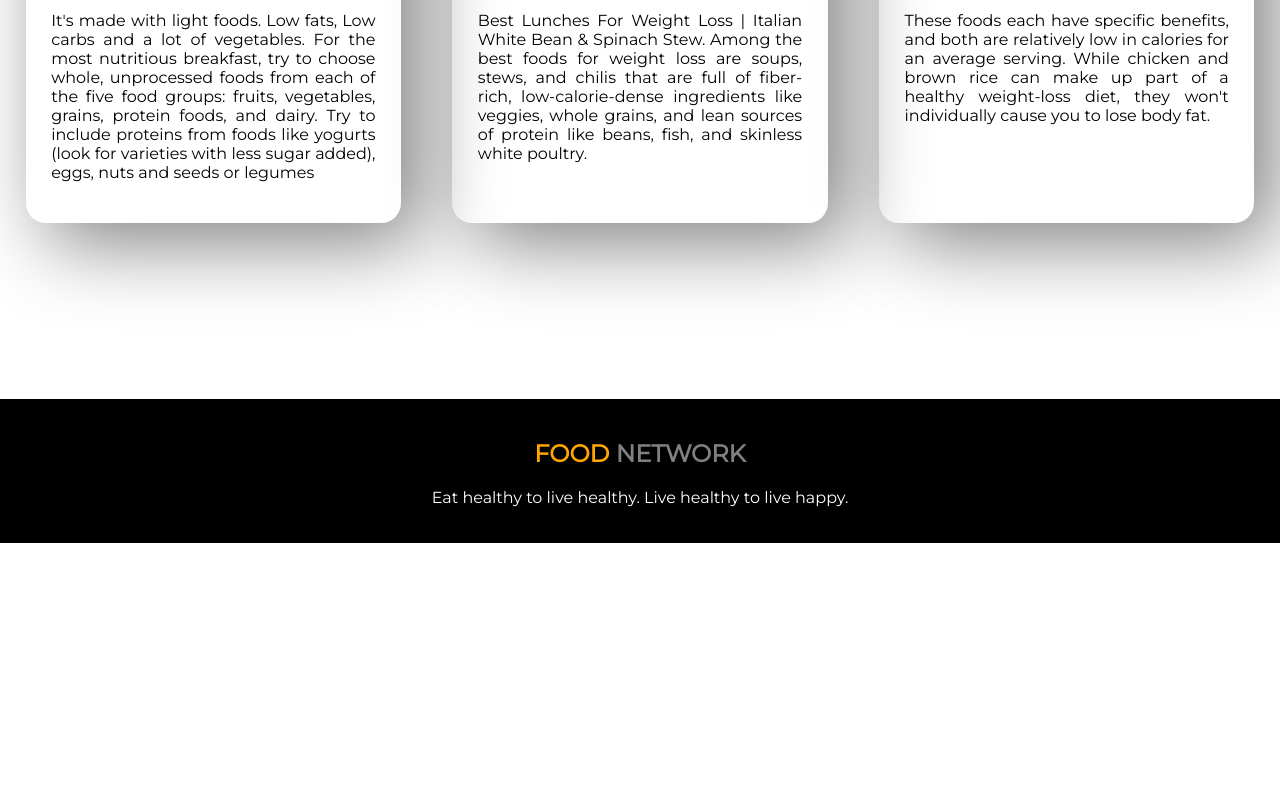
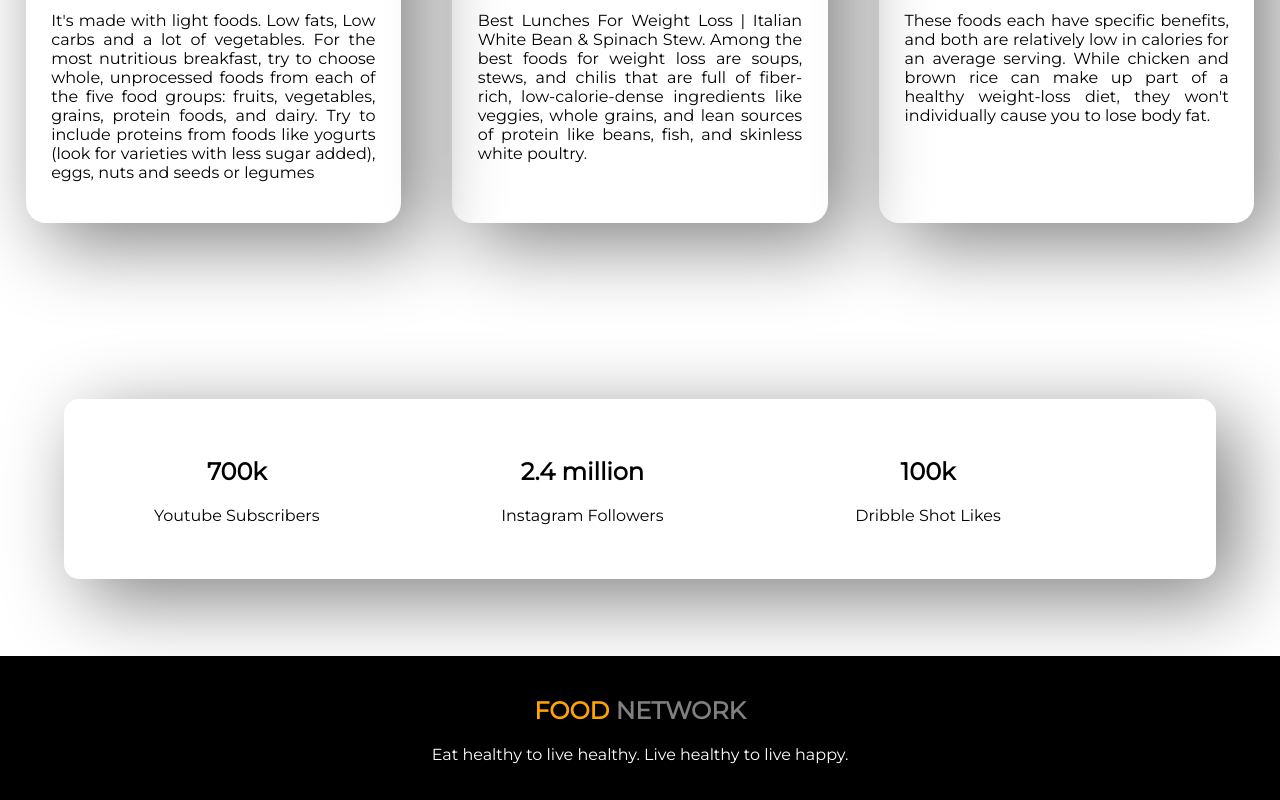
Before and after one commit to AbirSharkar/food_network, a plain HTML site: page index.html in a window 1280 px wide. Shown: the part 1968-2768 px from the top of the page. Before the commit the page ends 2511 px from the top, so only its background shows below. Drawn offline with Linux system fonts and the light colour scheme.

Commit message:
Finally final commit

```diff
--- a/index.html
+++ b/index.html
@@ -103,6 +103,26 @@
         </div>
     </section>
 
+    <section class="likes">
+        <div>
+            <h1>700k</h1>
+            <p>Youtube Subscribers</p>
+
+        </div>
+
+        <div>
+            <h1>2.4 million</h1>
+            <p>Instagram Followers</p>
+
+        </div>
+
+        <div>
+            <h1>100k</h1>
+            <p>Dribble Shot Likes</p>
+
+        </div>
+    </section>
+
     <footer>
         <h2> <span>FOOD</span> NETWORK </h2>
         <p>Eat healthy to live healthy. Live healthy to live happy.</p>
--- a/style.css
+++ b/style.css
@@ -126,6 +126,22 @@ ul li{
     width: 90%;
 }
 
+/*LIKES*/
+
+.likes{
+    display: flex;
+    box-shadow: 20px 20px 80px gray;
+    margin: 0 5% 6% 5%;
+    border-radius: 15px;
+    padding: 3% 0 3% 0;
+}
+
+.likes div{
+    width: 30%;
+    text-align: center;
+
+}
+
 /*Footer*/
 footer{
     background-color: black;
```
